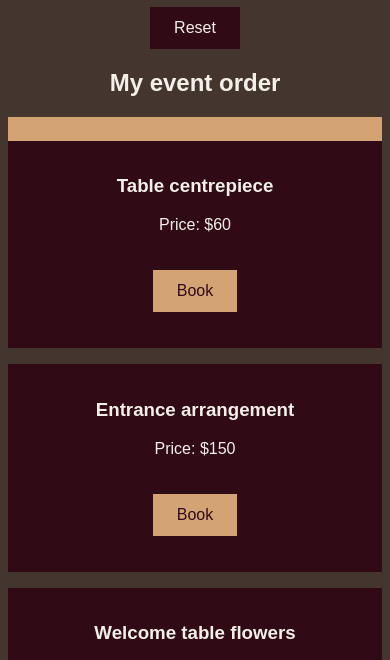
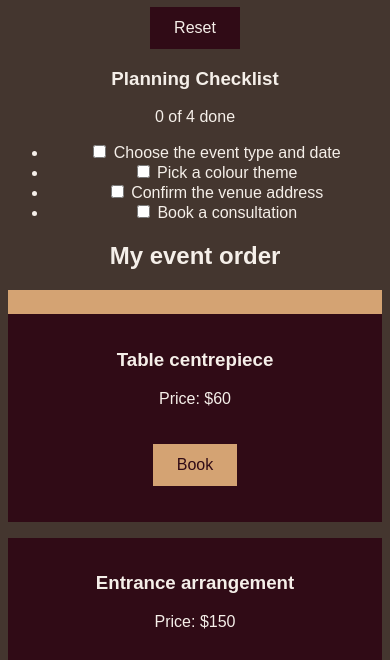
Before and after one commit to raspinderbrar/Armineh-s-flowers, a plain HTML site: page events.html in a window 390 px wide. Shown: the part 144-804 px from the top of the page. Drawn offline with Linux system fonts and the light colour scheme.

Commit message:
event page

```diff
--- a/events.html
+++ b/events.html
@@ -1,10 +1,12 @@
 <!DOCTYPE html>
 <html>
+
 <head>
-        <meta name = "viewport" content="width=device-width, initial-scale=1">
+    <meta name="viewport" content="width=device-width, initial-scale=1">
     <title>Events | Armineh Flowers</title>
     <link rel="stylesheet" href="style.css">
 </head>
+
 <body>
     <h1>Events</h1>
 
@@ -14,10 +16,18 @@
         <a href="#" class="button" onclick="resetOrder()">Reset</a>
     </div>
 
+    <h3>Planning Checklist</h3>
+    <p id="planProgress"></p>
+    <ul id="planList"></ul>
+
     <h2>My event order</h2>
+
     <ul id="bookList" class="box"></ul>
 
     <div class="flowers" id="eventItems"></div>
+
+
+
 
     <a href="index.html" class="button">Back to Home</a>
 
--- a/events.js
+++ b/events.js
@@ -1,12 +1,35 @@
 let events = [
-    {name: "Table centrepiece", price: 60, image:"", alt:"..."},
-    {name: "Entrance arrangement", price: 150, image:"", alt:"..."},
-    {name: "Welcome table flowers", price: 85, image:"", alt:"..."},
-    {name: "Stage or backdrop flowers", price: 250, image:"", alt:"..."},
+    { name: "Table centrepiece", price: 60, image: "", alt: "..." },
+    { name: "Entrance arrangement", price: 150, image: "", alt: "..." },
+    { name: "Welcome table flowers", price: 85, image: "", alt: "..." },
+    { name: "Stage or backdrop flowers", price: 250, image: "", alt: "..." },
 ];
+
+let planTasks = [
+    { name: "Choose the event type and date", done: false },
+    { name: "Pick a colour theme", done: false },
+    { name: "Confirm the venue address", done: false },
+    { name: "Book a consultation", done: false },
+];
+
+let savedTasks = localStorage.getItem("planTasks");
+
+if (savedTasks !== null) {
+    planTasks = JSON.parse(savedTasks);
+}
 
 let total = 0;
 let book = [];
+
+let savedBook = localStorage.getItem("book");
+
+if (savedBook !== null) {
+    book = JSON.parse(savedBook);
+}
+
+for (let i = 0; i < book.length; i++) {
+    total = total + book[i].price;
+}
 
 function showEvents() {
     let eventItems = document.getElementById("eventItems");
@@ -23,11 +46,15 @@ function showEvents() {
     eventItems.innerHTML = html;
 }
 
-    showEvents();
-
 function addEvent(i) {
     book.push(events[i]);
-    total = total + events[i]. price;
+    total = total + events[i].price;
+    updateEventPage();
+}
+
+function removeEvent(i) {
+    total = total - book[i].price;
+    book.splice(i, 1);
     updateEventPage();
 }
 
@@ -35,6 +62,38 @@ function resetOrder() {
     book = [];
     total = 0;
     updateEventPage();
+}
+
+function showPlan() {
+    let planList = document.getElementById("planList");
+    let html = "";
+    let doneCount = 0;
+
+    for (let i = 0; i < planTasks.length; i++) {
+        let checked = "";
+        if (planTasks[i].done === true) {
+            checked = "checked";
+            doneCount = doneCount + 1;
+        }
+
+        let linkHtml = "";
+        if (planTasks[i].link) {
+            linkHtml = " <a href='" + planTasks[i].link + "' target='_blank'>Learn how</a>";
+        }
+
+        html = html + "<li><label><input type='checkbox' " + checked + " onclick='togglePlan(" + i + ")'> " + planTasks[i].name + linkHtml + "</label></li>";
+    }
+
+    planList.innerHTML = html;
+
+    let planProgress = document.getElementById("planProgress");
+    planProgress.textContent = doneCount + " of " + planTasks.length + " done";
+}
+
+function togglePlan(i) {
+    planTasks[i].done = !planTasks[i].done;
+    localStorage.setItem("planTasks", JSON.stringify(planTasks));
+    showPlan();
 }
 
 function updateEventPage() {
@@ -48,11 +107,15 @@ function updateEventPage() {
     let html = "";
 
     for (let i = 0; i < book.length; i++) {
-        html = html + "<li>" + book[i].name + " - $" + book[i].price + "</li>"
+        html = html + "<li>" + book[i].name + " - $" + book[i].price +
+            "<button onclick='removeEvent(" + i + ")'> x</button></li>";
     }
 
     bookList.innerHTML = html;
+
+    localStorage.setItem("book", JSON.stringify(book));
 }
 
 showEvents();
 updateEventPage();
+showPlan();
```
Also changed, not shown: style.css (line endings or trailing spaces). Lines whose indentation alone changed are shown as unchanged.
